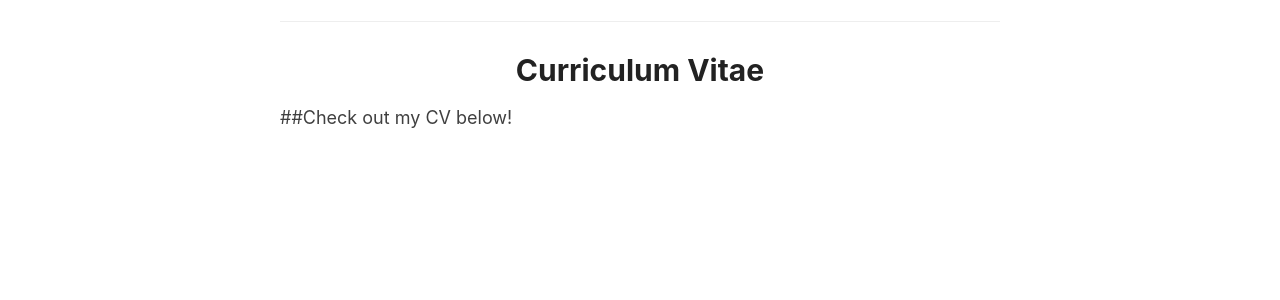
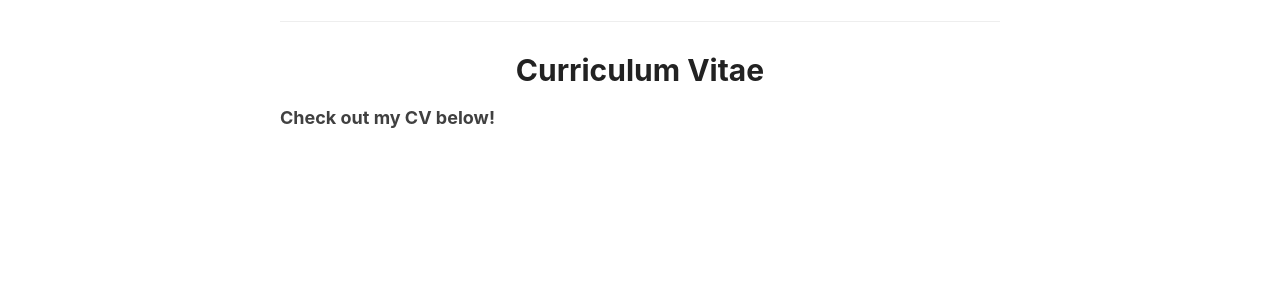
Before and after one commit to salinaedwards/salinaedwards.github.io, a Jekyll site: the page built from _pages/CV.md, in a window 1280 px wide. Shown: the part 142-442 px from the top of the page. Built offline with Jekyll 4.4.1, drawn with Linux system fonts in a browser that asks for light colours.

Commit message:
Update CV.md

```diff
--- a/_pages/CV.md
+++ b/_pages/CV.md
@@ -4,4 +4,4 @@ permalink: /CV/
 title: Curriculum Vitae
 ---
 
-##Check out my CV below!
+**Check out my CV below!**
```
